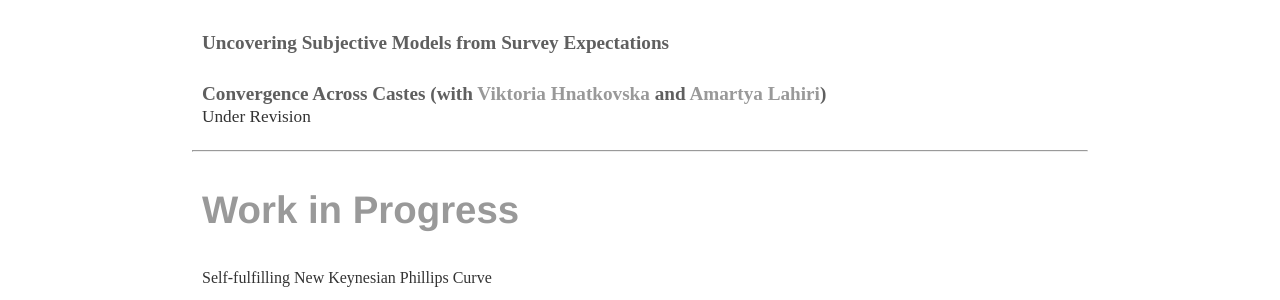
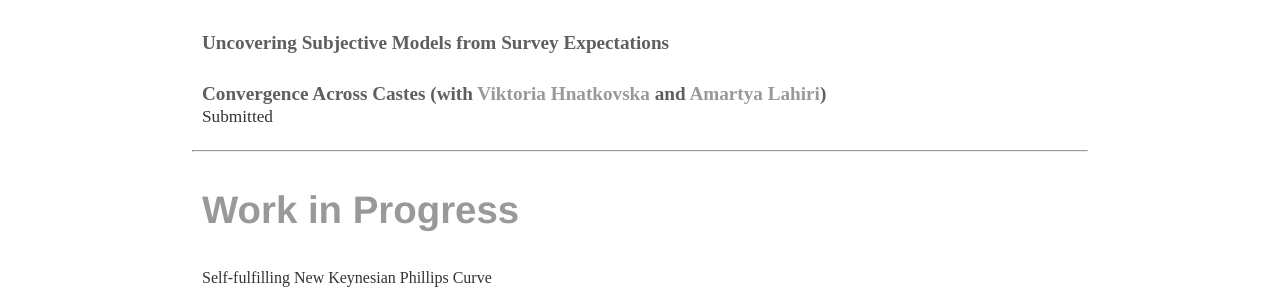
Before and after one commit to sevhou/sevhou.github.io, a Jekyll site: the page built from research/index.html, in a window 1280 px wide. Shown: the part 713-1013 px from the top of the page. Built offline with Jekyll 4.4.1, drawn with Linux system fonts in a browser that asks for light colours.

Commit message:
Update index.html

```diff
--- a/research/index.html
+++ b/research/index.html
@@ -46,7 +46,7 @@ title: Research
     </div>
 
     <h2 type="button" class="slide-toggle">Convergence Across Castes (with <a href="https://hnatkovska.arts.ubc.ca/">Viktoria Hnatkovska</a> and <a href="https://alahiri.arts.ubc.ca/">Amartya Lahiri</a>)<br>
-	    <pubf>Under Revision</pubf></h2>
+	    <pubf>Submitted</pubf></h2>
     <div class="box">
         <div class="box-inner">India has witnessed a remarkable catch-up by the historically disadvantaged scheduled castes and tribes (SC/STs) towards non-SC/ST levels in their education attainment levels, occupation choices as well as wages during the period 1983-2012. Using a heterogenous agent, multi-sector model we show that sectoral productivity growth during this period can explain 75 percent of the observed wage convergence between the castes. Inter-sectoral net flows of workers are key as they account for 3/4 of the predicted convergence. Absent these net flows, the caste wage gaps would have marginally widened. Selection effects, while present in the model, account for just a quarter of the predicted wage convergence. We also find that affirmative action policies that reduced skilling costs for SC/STs may have reduced the levels of the caste wage gaps at all times but played a limited role in accounting for the dynamics of the wage gap. Growth was key for the dynamic wage convergence.
 
```
